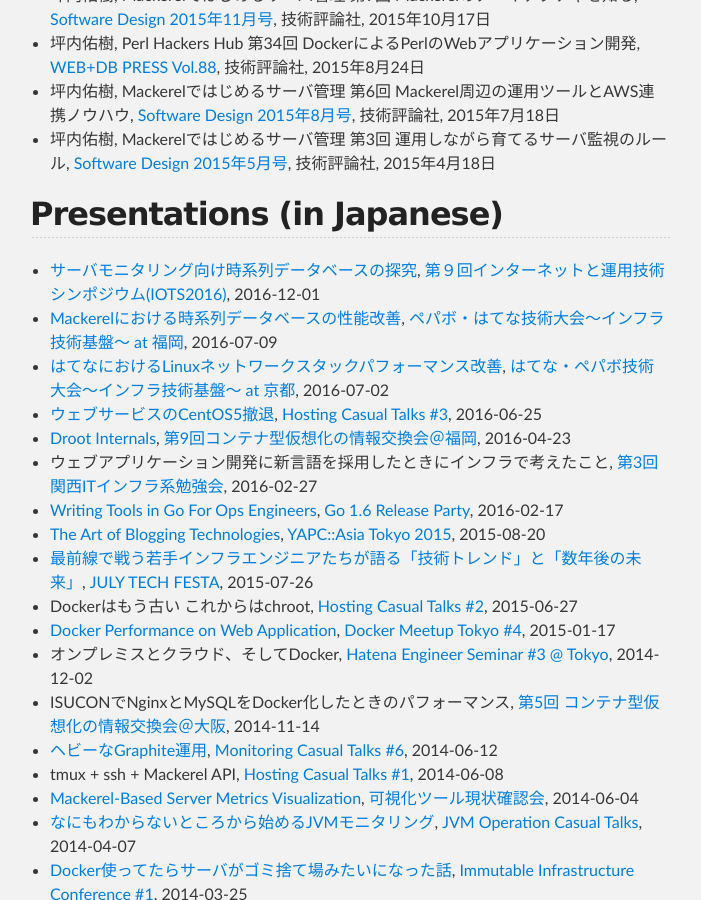
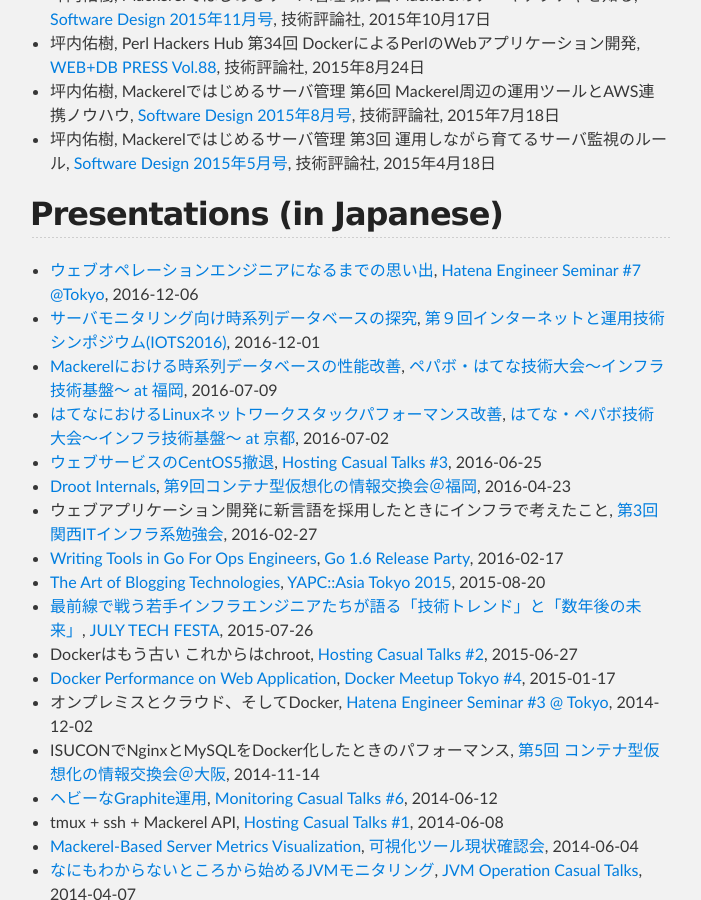
Before and after one commit to yuuki/yuuk.io, a Jekyll site: the page built from index.md, in a window 1280 px wide and 900 px high, scrolled down 1508 px. Shown: the whole window, without its empty margins (290-991 px from the left). Built offline with Jekyll 4.4.1, drawn with Linux system fonts in a browser that asks for light colours; nearby versions of some CDN libraries.

Commit message:
Sync README.md in master branch to index.md in gh-pages

```diff
--- a/index.md
+++ b/index.md
@@ -52,6 +52,7 @@
 
 ## Presentations (in Japanese)
 
+- [ウェブオペレーションエンジニアになるまでの思い出](https://speakerdeck.com/yuukit/memories-until-i-become-a-web-operations-engineer), [Hatena Engineer Seminar #7 @Tokyo](https://hatena.connpass.com/event/45217/), 2016-12-06
 - [サーバモニタリング向け時系列データベースの探究](https://speakerdeck.com/yuukit/the-study-of-time-series-database-for-server-monitoring), [第９回インターネットと運用技術シンポジウム(IOTS2016)](http://www.iot.ipsj.or.jp/iots/2016), 2016-12-01
 - [Mackerelにおける時系列データベースの性能改善](https://speakerdeck.com/yuukit/performance-improvement-of-tsdb-in-mackerel), [ペパボ・はてな技術大会〜インフラ技術基盤〜 at 福岡](http://pepabo.connpass.com/event/33522/), 2016-07-09
 - [はてなにおけるLinuxネットワークスタックパフォーマンス改善](https://speakerdeck.com/yuukit/linux-network-performance-improvement-at-hatena), [はてな・ペパボ技術大会〜インフラ技術基盤〜 at 京都](http://hatena.connpass.com/event/33521/), 2016-07-02
```
